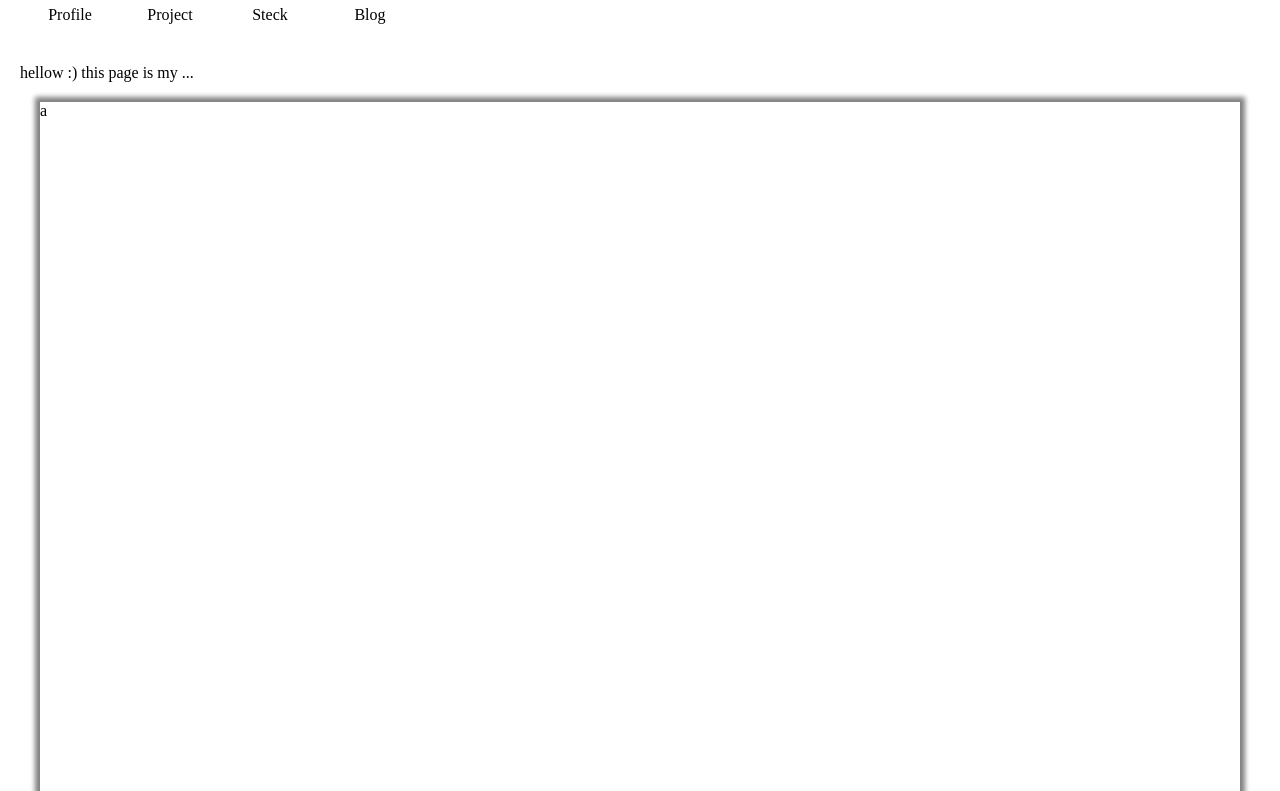
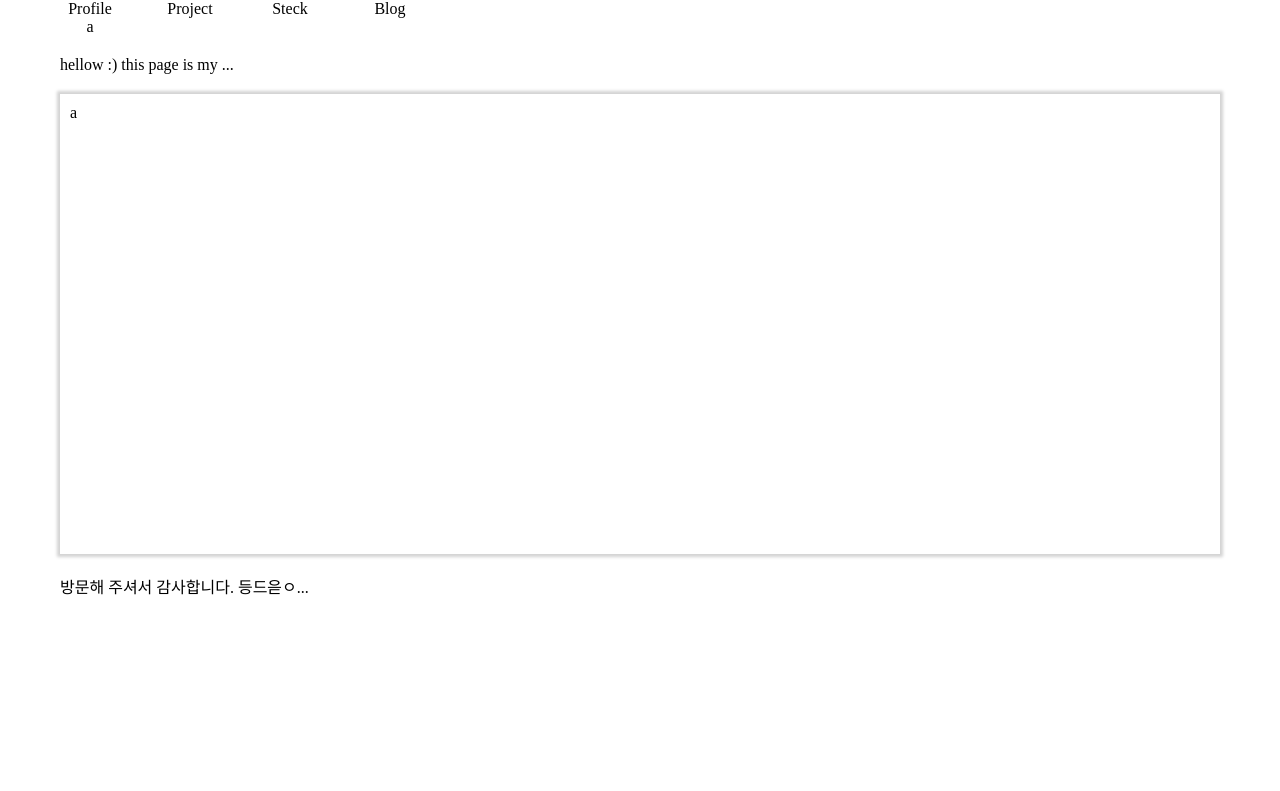
Before and after one commit to Limxus/xus, a plain HTML site: page main.html in a window 1280 px wide. Shown: the part 91-882 px from the top of the page. After the commit the page ends 800 px from the top, so only its background shows below. Drawn offline with Linux system fonts and the light colour scheme.

Commit message:
add css.file

```diff
--- a/main.html
+++ b/main.html
@@ -2,44 +2,25 @@
 <html>
 <head>
     <meta charset="utf-8">
-    <title>Yeon's_Factory</title>
-
+    <title>Han's_Factory</title>
     <style>
-        body{
-            margin: 20px;
-        }
-        header{
-            padding-left: 20px;
-            border-bottom: solid gray 1px;
-        }
-        ul{
-            list-style: none;
-            display: grid;
-            text-align: center;
-            padding-left: 0;
-            margin-bottom: 40px;
-            grid-template-columns: repeat(4, 100px);
-        }
-        section{
-            margin: 20px;
-            width: auto;
-            height: 100vh;
-            box-shadow: 0 0 5px 5px gray;
-        }
+        @import url("style.css");
     </style>
 </head>
 
 <body>
     <header>
-    <h1>Yeon's Factory</h1>
+    <h1>Han's Factory</h1>
     </header>
-
-        <ul>
-        <li>Profile</li>
-        <li>Project</li>
-        <li>Steck</li>
-        <li>Blog</li>
-        </ul>
+        <nav>
+        <li><a href="">Profile</a></li>
+        <li><a href="">Project</a></li>
+        <li><a href="">Steck</a></li>
+        <li><a href="">Blog</a></li>
+        <div class="wther">
+            a
+        </div>
+        </nav>
 
         <p>
             hellow :) this page is my ...
@@ -49,6 +30,10 @@
             a
         </section>
 
+        <footer>
+            방문해 주셔서 감사합니다. 등드읃ㅇ...
+        </footer>
+
     </body>
 
 </html>
--- /dev/null
+++ b/style.css
@@ -0,0 +1,50 @@
+body{
+    margin: 40px;
+    overflow: hidden;
+}
+header{
+    padding-left: 20px;
+    border-bottom: solid gray 1px;
+    height: 50px;
+}
+a, a:visited{
+    text-decoration: none;
+    color: black;
+}
+a:hover{
+    background-color: gray;
+    color: white;
+    padding-left: 20px;
+    padding-right: 20px;
+    padding-top: 5px;
+    padding-bottom: 5px;
+}
+a:active{
+    background-color: black;
+    color:  white;
+    padding-left: 20px;
+    padding-right: 20px;
+    padding-top: 5px;
+    padding-bottom: 5px;
+}
+nav{
+    list-style: none;
+    display: grid;
+    text-align: center;
+    padding-left: 0;
+    margin-bottom: 20px;
+    grid-template-columns: repeat(4, 100px);
+}
+p{
+    margin: 20px;
+}
+section{
+    margin: 20px;
+    width: auto;
+    height: 55vh;
+    padding: 10px;
+    box-shadow: 0 0 3px 3px lightgray;
+}
+footer{
+    margin: 20px;
+}
```
